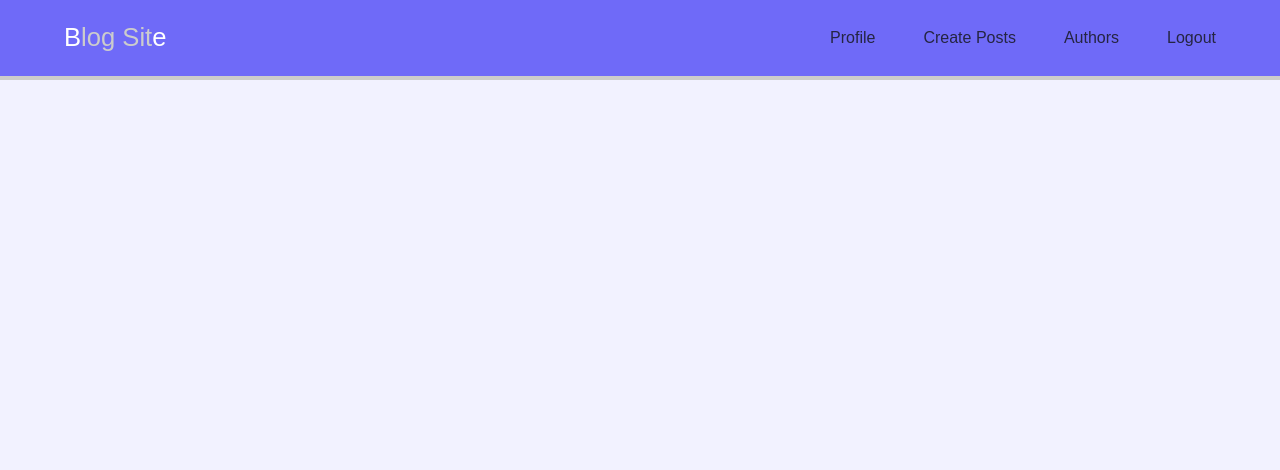
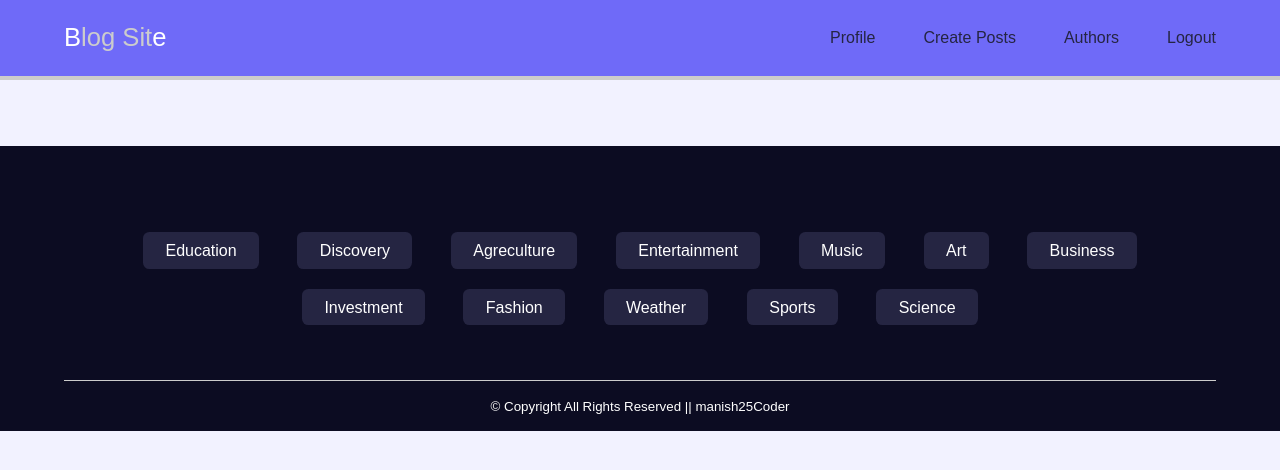
Before and after one commit to manish25Coder/Blog, a React (Vite) app: page / in a window 1280 px wide. Shown: the top 470 px of the page. Built offline with nearby package versions, Linux system fonts and the light colour scheme.

Commit message:
Added footer and css init

```diff
--- a/src/App.css
+++ b/src/App.css
@@ -159,3 +159,41 @@ nav{
 .nav-menu li a:hover{
     color: var(--color-light);
 }
+
+
+/*......Footer Css....*/
+footer{
+    background: var(--color-gray-900);
+    margin-top: 8rem;
+    padding-top: 6rem;
+
+}
+.footer-categories{
+    display: flex;
+    align-items: center;
+    gap: 2.4rem;
+    margin-bottom: 4rem;
+    flex-wrap: wrap;
+    justify-content: center;
+}
+
+.footer-categories li a{
+    color: var(--color-white);
+    background: var(--color-gray-700);
+    padding: .6rem 1.4rem;
+    border-radius: var(--border-radius-2);
+    transition: var(--transition);
+}
+
+.footer-categories li a:hover{
+    color: var(--color-gray-900);
+    background: var(--color-white);
+}
+
+.footer-copyright{
+    text-align: center;
+    padding: 1rem 0;
+    color: var(--color-white);
+    border-top: 1px solid var(--color-light);
+    font-weight: 300;
+}
--- a/src/Components/Footer.jsx
+++ b/src/Components/Footer.jsx
@@ -1,7 +1,31 @@
 import React from 'react'
+//Router link
+import { Link } from 'react-router-dom'
 
 export default function Footer() {
   return (
-    <div>Footer</div>
+    <footer>
+      <div className="container footer-container">
+      <ul className='footer-categories'>
+        <li><Link to={'/posts/categories/Education'}>Education</Link></li>
+        <li><Link to={'/posts/categories/Discovery'}>Discovery</Link></li>
+        <li><Link to={'/posts/categories/Agreculture'}>Agreculture</Link></li>
+        <li><Link to={'/posts/categories/Entertainment'}>Entertainment</Link></li>
+        <li><Link to={'/posts/categories/Music'}>Music</Link></li>
+        <li><Link to={'/posts/categories/Art'}>Art</Link></li>
+        <li><Link to={'/posts/categories/Business'}>Business</Link></li>
+        <li><Link to={'/posts/categories/Investment'}>Investment</Link></li>
+        <li><Link to={'/posts/categories/Fashion'}>Fashion</Link></li>
+        <li><Link to={'/posts/categories/Weather'}>Weather</Link></li>
+        <li><Link to={'/posts/categories/Sports'}>Sports</Link></li>
+        <li><Link to={'/posts/categories/Science'}>Science</Link></li>
+
+      </ul>
+
+      <div className="footer-copyright">
+        <small> &copy; Copyright All Rights Reserved || manish25Coder</small>
+      </div>
+      </div>
+    </footer>
   )
 }
```
